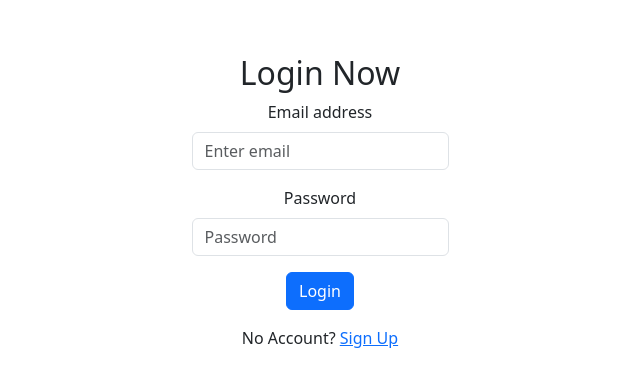
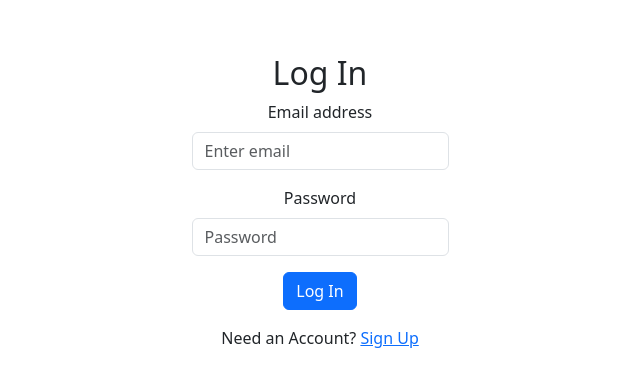
Before and after one commit to Umang-saxena/firebase-authentication, a React (Vite) app: page /login in a window 1280 px wide. Shown: the part 198-584 px from the top of the page, without its empty margins (320-960 px from the left). Built offline with nearby package versions, Linux system fonts and the light colour scheme; no server answers.

Commit message:
Route bug fixed

```diff
--- a/src/App.jsx
+++ b/src/App.jsx
@@ -15,8 +15,8 @@ function App() {
         <AuthProvider>
       <div className="App">
         <Routes>
-          <Route path="/admin" element={<Admin />} />
-          <Route path="/" element={<Login />} />
+          {/* <Route path="/admin" element={<Admin />} /> */}
+          <Route exact path="/" element={<Admin />} />
           <Route path="/login" element={<Login />} />
           <Route path="/register" element={<Register />} />
         </Routes>
--- a/src/components/Login.jsx
+++ b/src/components/Login.jsx
@@ -1,10 +1,11 @@
 import Form from "react-bootstrap/Form";
 import Button from "react-bootstrap/Button";
 import { useFormik } from "formik";
-import {Link} from "react-router-dom";
+import {Link,useNavigate} from "react-router-dom";
 // import  {useAuth} from "../contexts/authContext/index.jsx";
-import { auth } from "../firebase/firebase.js";
-import { signInWithEmailAndPassword } from "firebase/auth";
+// import { auth } from "../firebase/firebase.js";
+// import { createUserWithEmailAndPassword } from "firebase/auth";
+import {useAuth} from "../contexts/AuthContext.jsx"
 import * as Yup from "yup";
 import { useState } from "react";
 
@@ -17,13 +18,17 @@ const initialValues = {
 
 const validationSchema = Yup.object({
   email: Yup.string().email("Invalid email address").required("Required"),
-  password: Yup.string().required("Required"),
+  password: Yup.string().required("Required")
 });
 
 
-const Register = () => {
+const Login = () => {
+  const {login} = useAuth();
+  const navigate = useNavigate();
+
 
   const [firebaseError, setFirebaseError] = useState(null);
+  const[loading, setLoading] = useState(false)
 
   const formik = useFormik({
     initialValues: initialValues,
@@ -31,16 +36,15 @@ const Register = () => {
     onSubmit: async (values) => {
       setFirebaseError(null);
       try {
-        await signInWithEmailAndPassword(
-          auth,
-          values.email,
-          values.password
-        );
-        console.log("User logged in successfully:");
-        window.location.href = "/admin";
-        const user = auth.currentUser;
-        console.log(user);
-        console.log("User created successfully:");
+        setLoading(true);
+        await login(values.email, values.password).then((userCredential) => {
+          // Signed in
+          const user = userCredential.user;
+          console.log(user);
+          console.log("User Login successfully:");
+          navigate("/");
+        })
+        setLoading(false);
       } catch (error) {
         setFirebaseError(error.message);
         // console.log(firebaseError);
@@ -53,7 +57,7 @@ const Register = () => {
 
   return (
     <Form onSubmit={formik.handleSubmit}>
-      <h2>Login Now</h2>
+      <h2>Log In</h2>
       {firebaseError && (
     <p className="text-danger fw-bold">{firebaseError}</p>
   )}
@@ -81,11 +85,12 @@ const Register = () => {
         />
         <Form.Control.Feedback type="invalid"> {formik.errors.password} </Form.Control.Feedback>
       </Form.Group>
-      <Button variant="primary" type="submit">
-        Login
+
+      <Button variant="primary" type="submit" disabled={loading}>
+        Log In
       </Button>
       <div className="mt-3 text-center">
-  <span>No Account? </span>
+  <span>Need an Account? </span>
   <Link to="/register">Sign Up</Link>
 </div>
 
@@ -93,4 +98,4 @@ const Register = () => {
   );
 };
 
-export default Register;
+export default Login;
--- a/src/components/Register.jsx
+++ b/src/components/Register.jsx
@@ -1,7 +1,7 @@
 import Form from "react-bootstrap/Form";
 import Button from "react-bootstrap/Button";
 import { useFormik } from "formik";
-import {Link} from "react-router-dom";
+import {Link,useNavigate} from "react-router-dom";
 // import  {useAuth} from "../contexts/authContext/index.jsx";
 // import { auth } from "../firebase/firebase.js";
 // import { createUserWithEmailAndPassword } from "firebase/auth";
@@ -28,9 +28,10 @@ const validationSchema = Yup.object({
 
 
 const Register = () => {
-  const {signup} = useAuth()
-
+  const {signup} = useAuth();
+  const navigate = useNavigate();
   const [firebaseError, setFirebaseError] = useState(null);
+  const[loading, setLoading] = useState(false)
 
   const formik = useFormik({
     initialValues: initialValues,
@@ -38,13 +39,15 @@ const Register = () => {
     onSubmit: async (values) => {
       setFirebaseError(null);
       try {
+        setLoading(true);
         await signup(values.email, values.password).then((userCredential) => {
           // Signed in
           const user = userCredential.user;
           console.log(user);
           console.log("User created successfully:");
-          window.location.href = "/admin";
+          navigate("/");
         })
+        setLoading(false);
       } catch (error) {
         setFirebaseError(error.message);
         // console.log(firebaseError);
@@ -98,8 +101,8 @@ const Register = () => {
         <Form.Control.Feedback type="invalid"> {formik.errors.confirm_password} </Form.Control.Feedback>
       </Form.Group>
 
-      <Button variant="primary" type="submit">
-        Submit
+      <Button variant="primary" type="submit" disabled={loading}>
+        Sign Up
       </Button>
       <div className="mt-3 text-center">
   <span>Already have an account? </span>
--- a/src/contexts/AuthContext.jsx
+++ b/src/contexts/AuthContext.jsx
@@ -20,6 +20,7 @@ export function AuthProvider({ children }) {
     return signInWithEmailAndPassword(auth,email, password)
   }
 
+
   useEffect(() => {
     const unsubscribe = auth.onAuthStateChanged(user => {
       setCurrentUser(user)
```
